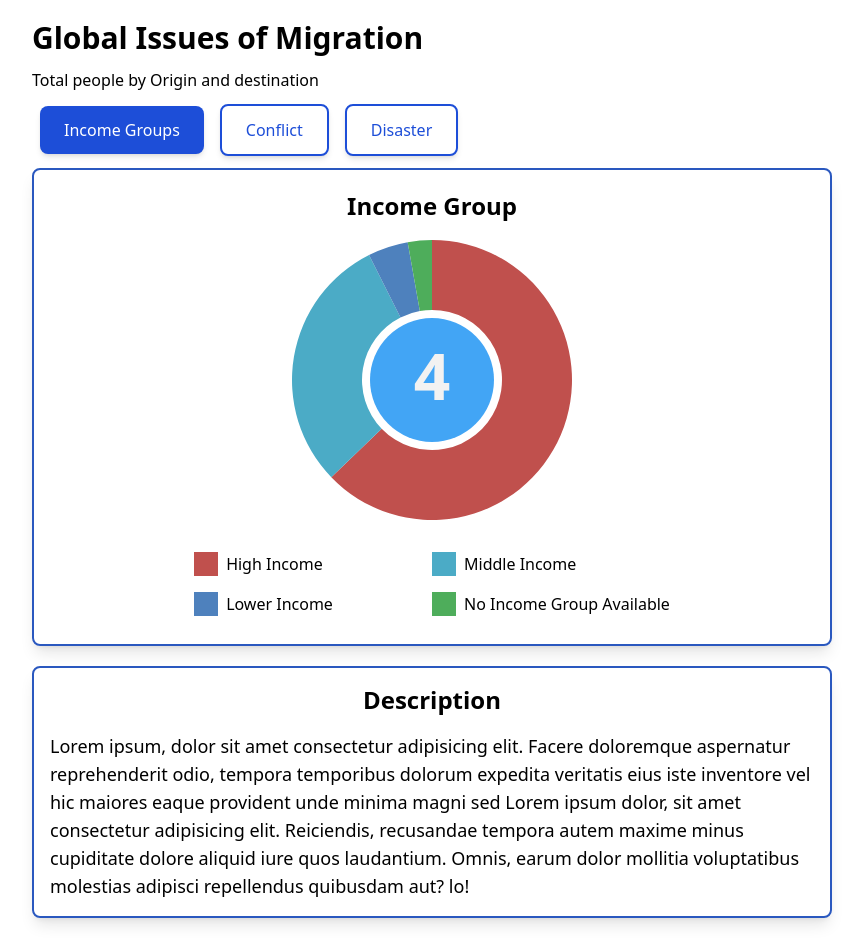
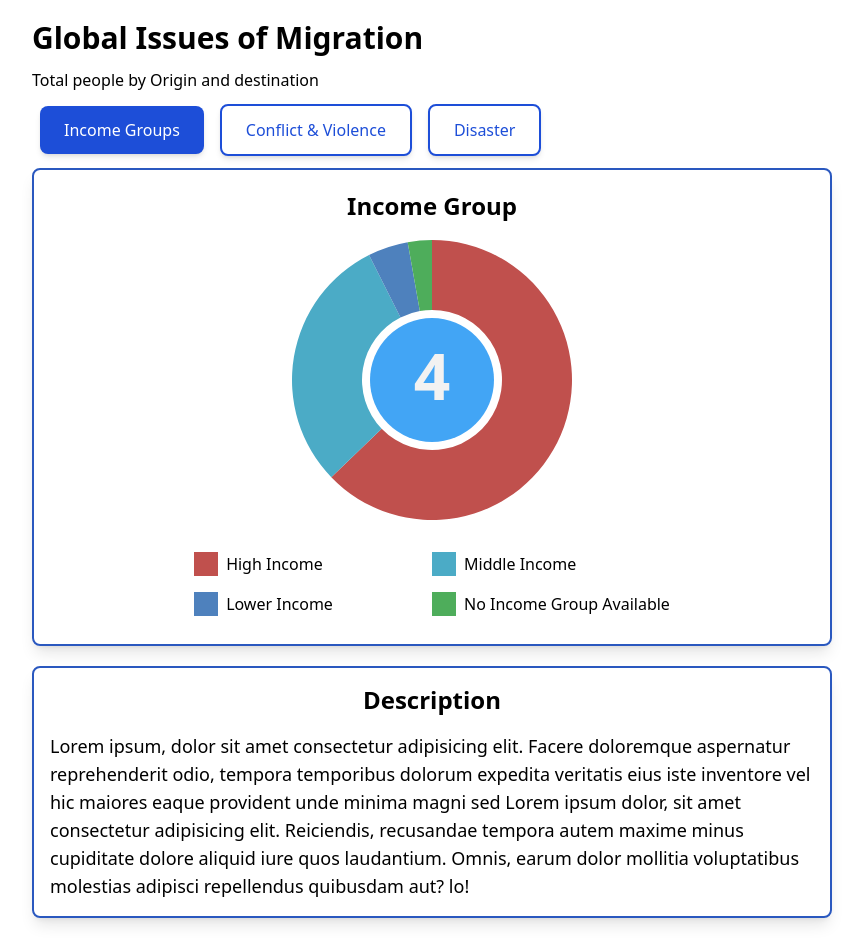
Before and after one commit to keanthai/COS30045-Visualisation, a Next.js app: page / in a window 1280 px wide. Shown: the whole page, without its empty margins (8-871 px from the left). Built offline with nearby package versions, Linux system fonts and the light colour scheme.

Commit message:
change name

```diff
--- a/app/component/BarChart.jsx
+++ b/app/component/BarChart.jsx
@@ -129,7 +129,7 @@ function BarChart({ timeRange }) {
   return (
     <div className="w-[900px]">
       <div className="  border-2 px-10 py-5 flex flex-col justify-center items-center space-y-1 border-primary rounded-lg shadow-lg select-none">
-        <h1 className=" text-2xl font-bold">Conflict</h1>
+        <h1 className=" text-2xl font-bold">Conflict & Violence</h1>
         {/* <svg width="900" height="500"></svg> */}
         <div id="mainChart"></div>
         <div id="mainTooltip" className="hidden">
--- a/pages/index.jsx
+++ b/pages/index.jsx
@@ -49,7 +49,7 @@ export default function Home() {
         )}
         onClick={() => setDataState(ProblemList.Conflict)}
       >
-        Conflict
+        Conflict & Violence
       </button>
 
       <button
```
